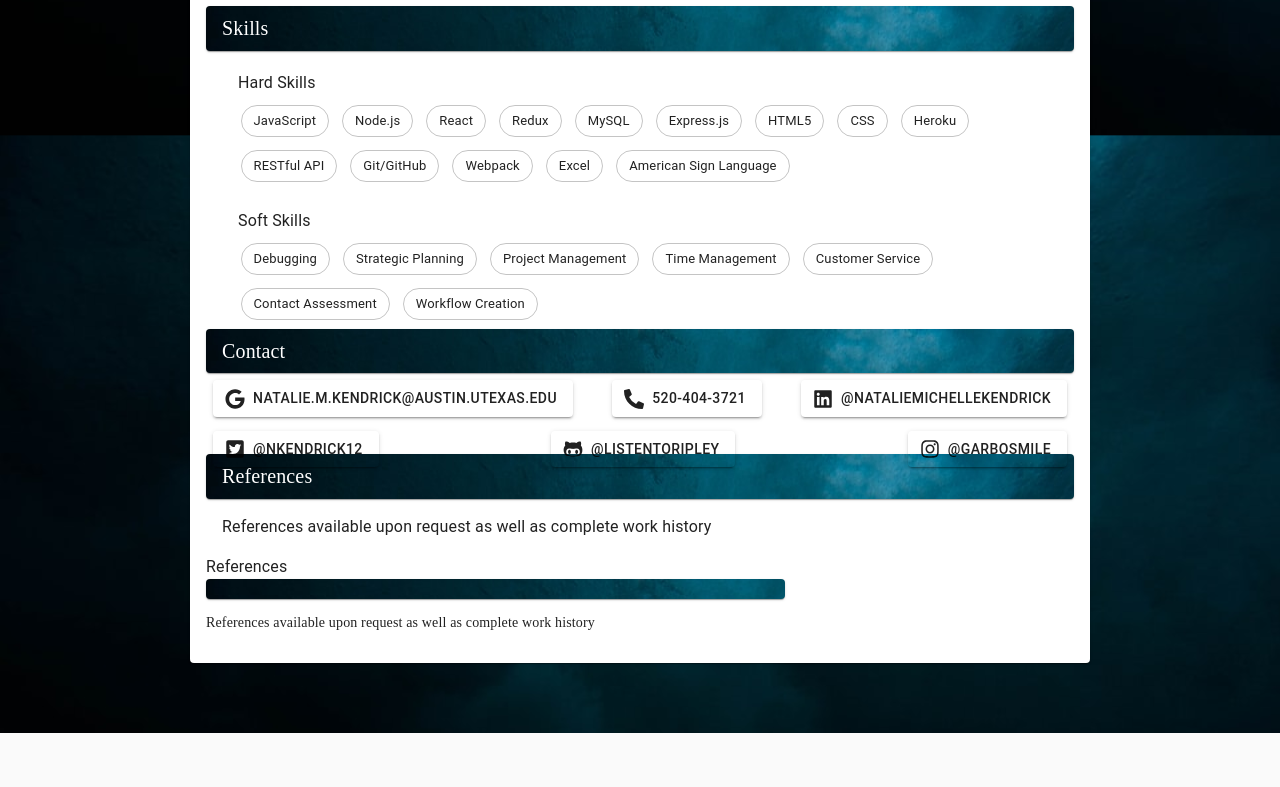
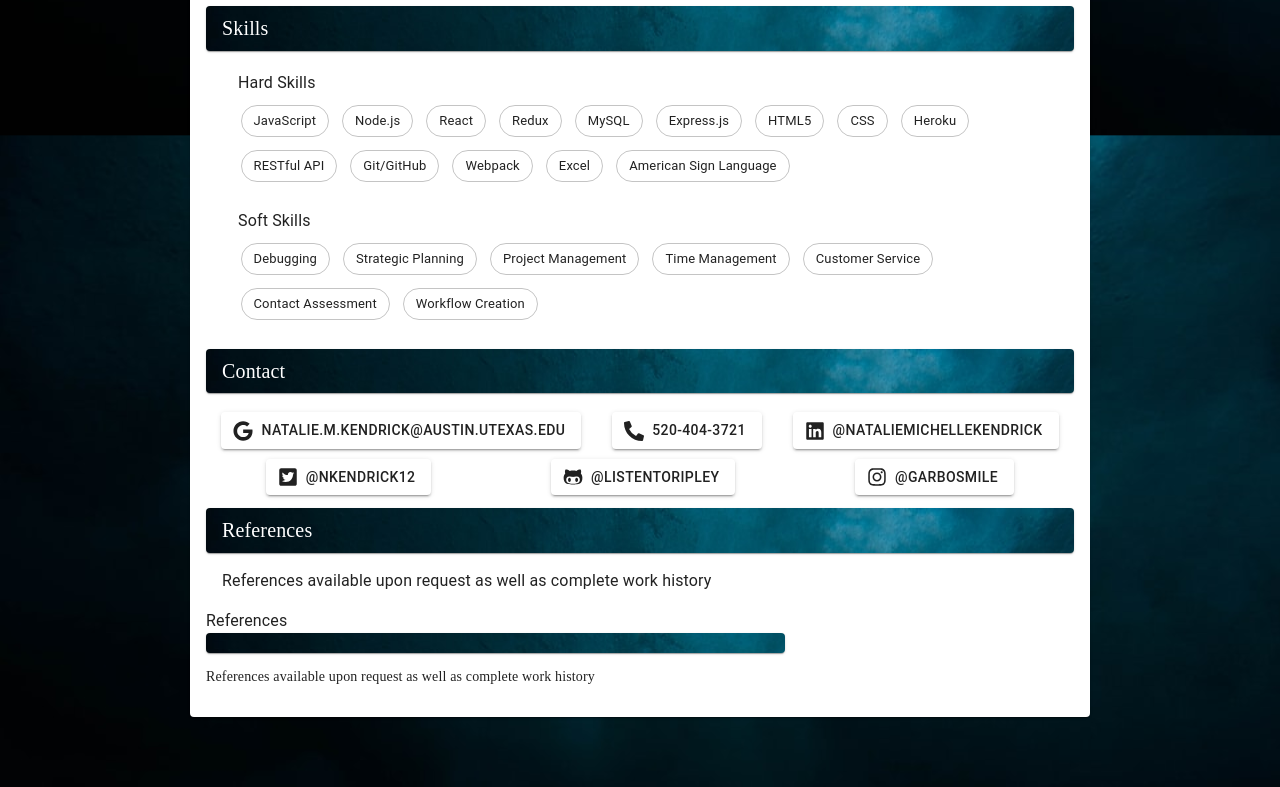
Before and after one commit to listenToRipley/nataliekendrick, a React (Create React App) app: page /resume in a window 1280 px wide. Shown: the part 1784-2571 px from the top of the page. Before the commit the page ends 2517 px from the top, so only its background shows below. Built offline with nearby package versions, Linux system fonts and the light colour scheme.

Commit message:
contact looks much better

```diff
--- a/src/Components/ResumeContacts.js
+++ b/src/Components/ResumeContacts.js
@@ -20,15 +20,18 @@ import { FaInstagram} from "@react-icons/all-files/fa/FaInstagram";
 import backdrop from './projectImgs/backdrop.jpeg';
 
 const useStyles = makeStyles((theme) => ({
+  contactBody: {
+    marginBottom: '2.5em'
+  },
   sectionTitle: {
     fontSize: 20,
-    marginTop: '-1em'
   },
   separates: {
     display: 'block',
     color: 'white',
     backgroundImage: `url(${backdrop})`,
-    backgroundRepeat: 'no-repeat'
+    backgroundRepeat: 'no-repeat',
+    marginBottom: '1em'
   },
   email: {
     color: '#4fb5dd',
@@ -37,10 +40,11 @@ const useStyles = makeStyles((theme) => ({
     display: 'flex',
     flex: 'row',
     flexWrap: 'wrap',
-    justifyContent: 'space-between'
+    justifyContent: 'space-around',
+    marginBottom: '2em'
   },
   contactGrid: {
-    padding: '.5em'
+    padding: '5px'
   },
   contactButton: {
     justify: 'center',
@@ -107,7 +111,7 @@ const ResumeContact = () => {
 
 
   return(
-    <div>
+    <div className={classes.body}>
     <Paper className={classes.separates}>
       <ListItem className={classes.sectionTitle}>Contact</ListItem>
     </Paper>
```
